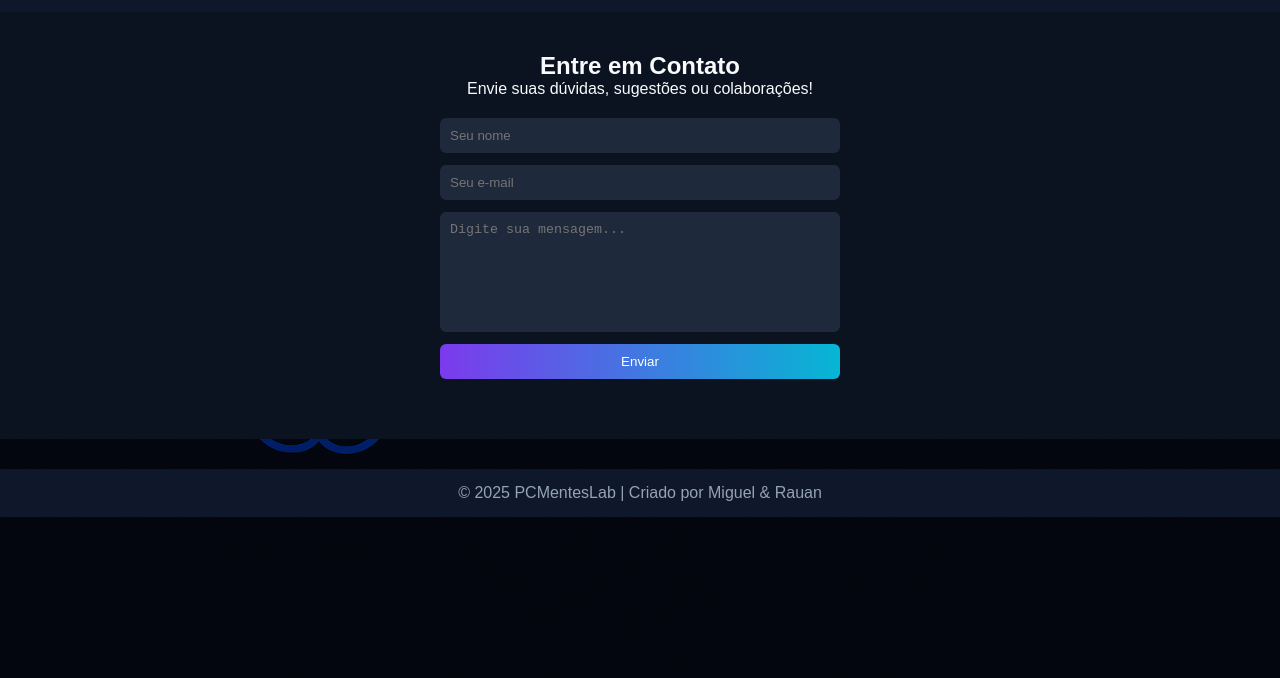
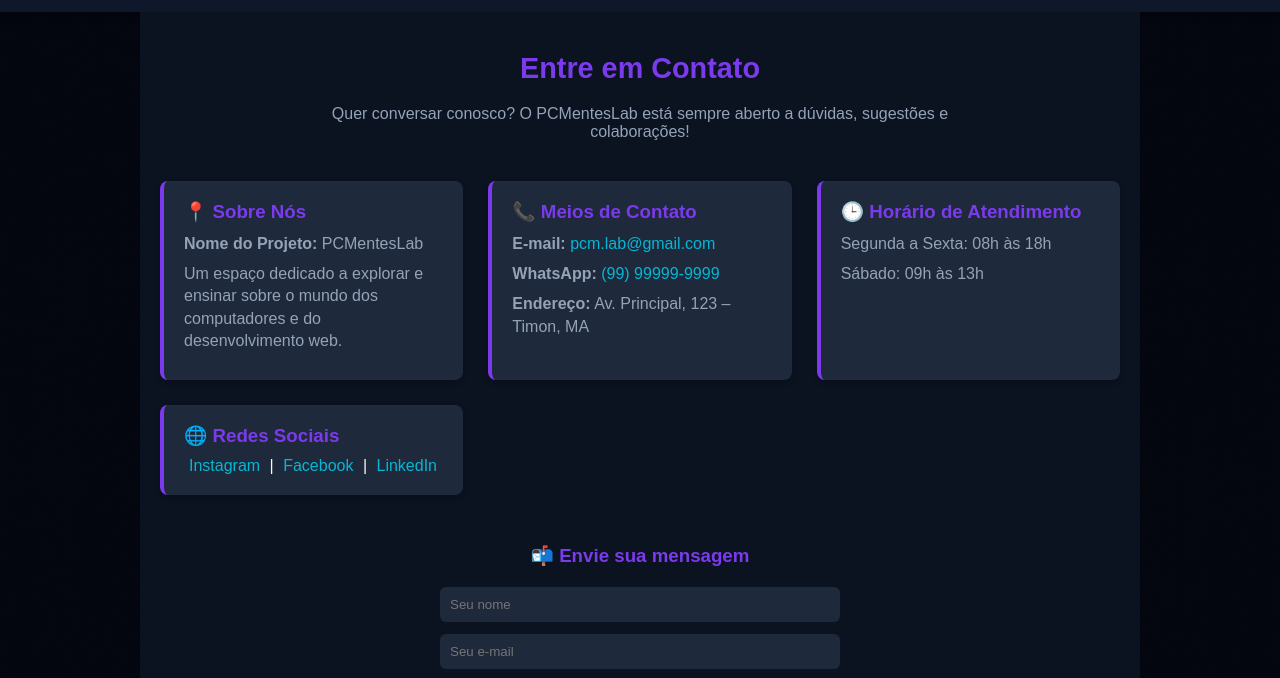
Before and after one commit to RauanMiguel/PCMentesLab, a plain HTML site: page contato.html in a window 1280 px wide. Shown: the part 56-734 px from the top of the page. Drawn offline with Linux system fonts and the light colour scheme; a script that the page names is missing.

Commit message:
Add files via upload

```diff
--- a/contato.html
+++ b/contato.html
@@ -23,15 +23,50 @@
   </header>
 
   <main class="pagina-contato">
+    <section class="introducao">
       <h2>Entre em Contato</h2>
-    <p>Envie suas dúvidas, sugestões ou colaborações!</p>
+      <p>Quer conversar conosco? O PCMentesLab está sempre aberto a dúvidas, sugestões e colaborações!</p>
+    </section>
 
+    <section class="info-contato">
+      <div class="card-contato">
+        <h3>📍 Sobre Nós</h3>
+        <p><strong>Nome do Projeto:</strong> PCMentesLab</p>
+        <p>Um espaço dedicado a explorar e ensinar sobre o mundo dos computadores e do desenvolvimento web.</p>
+      </div>
+
+      <div class="card-contato">
+        <h3>📞 Meios de Contato</h3>
+        <p><strong>E-mail:</strong> <a href="mailto:pcm.lab@gmail.com">pcm.lab@gmail.com</a></p>
+        <p><strong>WhatsApp:</strong> <a href="https://wa.me/5599999999999" target="_blank">(99) 99999-9999</a></p>
+        <p><strong>Endereço:</strong> Av. Principal, 123 – Timon, MA</p>
+      </div>
+
+      <div class="card-contato">
+        <h3>🕒 Horário de Atendimento</h3>
+        <p>Segunda a Sexta: 08h às 18h</p>
+        <p>Sábado: 09h às 13h</p>
+      </div>
+
+      <div class="card-contato">
+        <h3>🌐 Redes Sociais</h3>
+        <div class="redes">
+          <a href="#" target="_blank">Instagram</a> |
+          <a href="#" target="_blank">Facebook</a> |
+          <a href="#" target="_blank">LinkedIn</a>
+        </div>
+      </div>
+    </section>
+
+    <section class="formulario">
+      <h3>📬 Envie sua mensagem</h3>
       <form id="formContato">
         <input type="text" id="nome" placeholder="Seu nome" required>
         <input type="email" id="email" placeholder="Seu e-mail" required>
         <textarea id="mensagem" placeholder="Digite sua mensagem..." required></textarea>
         <button type="submit">Enviar</button>
       </form>
+    </section>
   </main>
 
   <footer>
--- a/style.css
+++ b/style.css
@@ -1,23 +1,3 @@
-body {
-  margin: 0;
-  font-family: "Poppins", sans-serif;
-  background: url("logo.png") no-repeat center center fixed;
-  background-size: cover;
-  color: white;
-  min-height: 100vh;
-}
-
-body::before {
-  content: "";
-  position: fixed;
-  top: 0;
-  left: 0;
-  width: 100%;
-  height: 100%;
-  background: rgba(0, 0, 0, 0.5);
-  z-index: -1;
-}
-
 :root {
   --azul-escuro: #0f172a;
   --roxo: #7c3aed;
@@ -32,6 +12,28 @@ body::before {
   padding: 0;
   box-sizing: border-box;
 }
+
+body {
+  margin: 0;
+  font-family: "Poppins", sans-serif;
+  background: url("logo.png") no-repeat center center fixed;
+  background-size: cover;
+  color: var(--branco);
+  min-height: 100vh;
+  position: relative;
+}
+
+body::before {
+  content: "";
+  position: fixed;
+  top: 0;
+  left: 0;
+  width: 100%;
+  height: 100%;
+  background: rgba(0, 0, 0, 0.5);
+  z-index: -1;
+}
+
 
 header {
   background-color: var(--azul-escuro);
@@ -66,9 +68,11 @@ nav a {
   transition: 0.3s;
 }
 
-nav a:hover, nav a.active {
+nav a:hover,
+nav a.active {
   color: #06b6d4;
 }
+
 
 .banner {
   position: relative;
@@ -96,13 +100,13 @@ nav a:hover, nav a.active {
   position: relative;
   z-index: 2;
   text-align: center;
-  color: white;
+  color: var(--branco);
   padding: 0 20px;
 }
 
 .banner-texto h2 {
   font-size: 2.3rem;
-  background: linear-gradient(90deg, #7c3aed, #06b6d4);
+  background: var(--gradiente);
   -webkit-background-clip: text;
   -webkit-text-fill-color: transparent;
   margin-bottom: 10px;
@@ -112,6 +116,7 @@ nav a:hover, nav a.active {
   font-size: 1.1rem;
   color: #cbd5e1;
 }
+
 
 
 main {
@@ -133,11 +138,12 @@ main {
   color: var(--cinza);
 }
 
+
 button {
   background: var(--gradiente);
   border: none;
   padding: 10px 20px;
-  color: white;
+  color: var(--branco);
   border-radius: 8px;
   cursor: pointer;
   transition: 0.3s;
@@ -146,6 +152,8 @@ button {
 button:hover {
   opacity: 0.9;
 }
+
+
 
 .timeline {
   margin-top: 30px;
@@ -171,6 +179,7 @@ button:hover {
   font-size: 0.95rem;
 }
 
+
 form {
   max-width: 400px;
   margin: 20px auto;
@@ -179,7 +188,8 @@ form {
   gap: 12px;
 }
 
-input, textarea {
+input,
+textarea {
   padding: 10px;
   border-radius: 6px;
   border: none;
@@ -194,12 +204,14 @@ textarea {
 
 form button {
   background: var(--gradiente);
-  color: white;
+  color: var(--branco);
   padding: 10px;
   border: none;
   border-radius: 6px;
   cursor: pointer;
 }
+
+
 
 footer {
   background-color: var(--azul-escuro);
@@ -208,3 +220,68 @@ footer {
   padding: 15px 0;
   margin-top: 30px;
 }
+.pagina-contato {
+  max-width: 1000px;
+  margin: 0 auto;
+}
+
+.info-contato {
+  display: grid;
+  grid-template-columns: repeat(auto-fit, minmax(250px, 1fr));
+  gap: 25px;
+  margin-top: 40px;
+}
+
+.card-contato {
+  background-color: #1e293b;
+  border-left: 4px solid var(--roxo);
+  border-radius: 8px;
+  padding: 20px;
+  text-align: left;
+  box-shadow: 0 2px 6px rgba(0,0,0,0.2);
+}
+
+.card-contato h3 {
+  color: var(--roxo);
+  margin-bottom: 10px;
+}
+
+.card-contato p {
+  color: var(--cinza);
+  margin-bottom: 8px;
+  line-height: 1.4;
+}
+
+.card-contato a {
+  color: #06b6d4;
+  text-decoration: none;
+}
+
+.card-contato a:hover {
+  text-decoration: underline;
+}
+
+.formulario {
+  margin-top: 50px;
+}
+
+.formulario h3 {
+  color: var(--roxo);
+  margin-bottom: 15px;
+}
+
+.redes a {
+  color: #06b6d4;
+  text-decoration: none;
+  margin: 0 5px;
+}
+
+.redes a:hover {
+  text-decoration: underline;
+}
+
+@media (max-width: 600px) {
+  .info-contato {
+    grid-template-columns: 1fr;
+  }
+}
```
Lines whose indentation alone changed are shown as unchanged.
